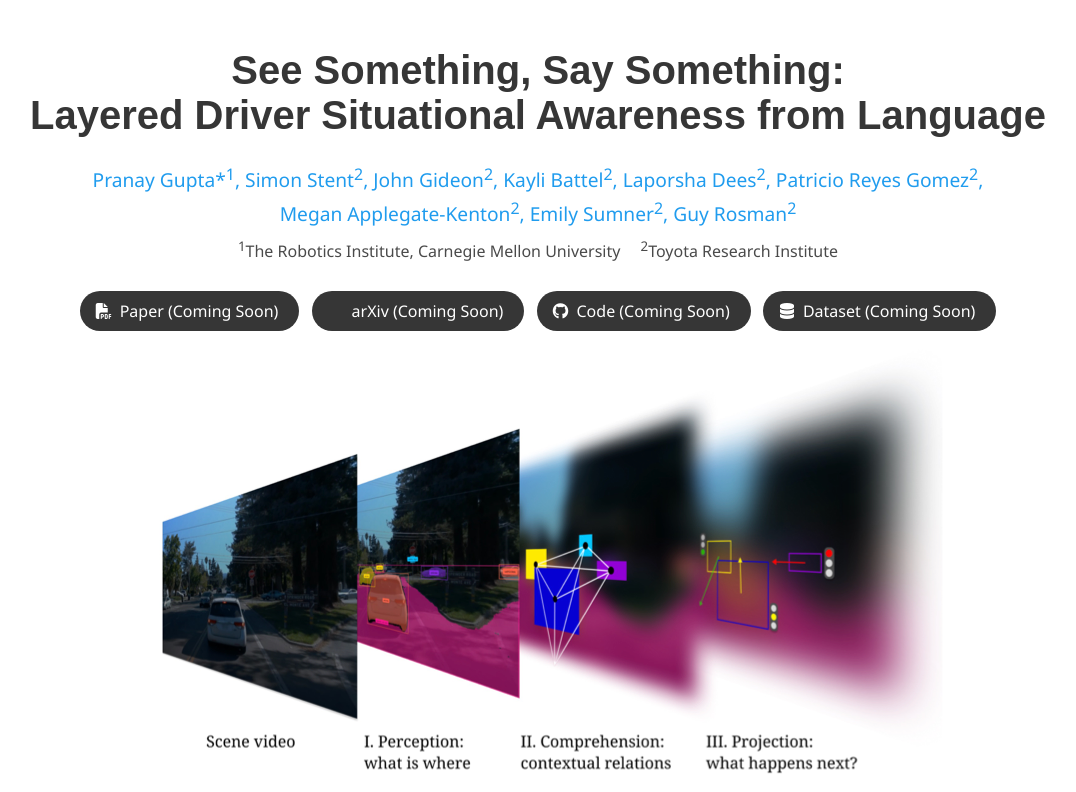
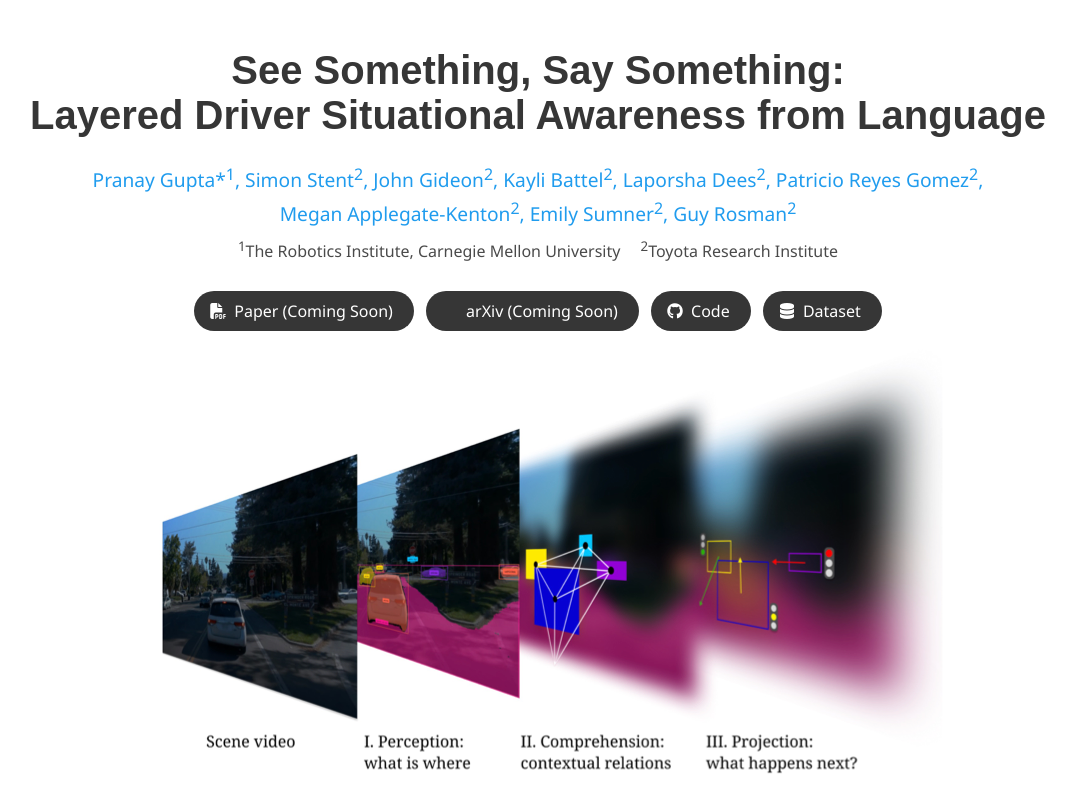
Before and after one commit to LayeredSituationalAwareness/LayeredSituationalAwareness.github.io, a plain HTML site: page index.html in a window 1280 px wide. Shown: the top 792 px of the page, without its empty margins (102-1178 px from the left). Drawn offline with nearby package versions, Linux system fonts and the light colour scheme; some icons are missing; a web font is replaced by a local one.

Commit message:
added code and dataset github links

```diff
--- a/index.html
+++ b/index.html
@@ -121,19 +121,19 @@
           </a>
         </span>
         <span class="link-block">
-          <a href="https://LayeredSituationalAwareness.github.io" class="button is-normal is-rounded is-dark">
+          <a href="https://github.com/ToyotaResearchInstitute/LayeredSituationalAwareness" class="button is-normal is-rounded is-dark">
             <span class="icon">
               <i class="fab fa-github"></i>
             </span>
-            <span>Code (Coming Soon)</span>
+            <span>Code</span>
           </a>
         </span>
         <span class="link-block">
-          <a href="https://LayeredSituationalAwareness.github.io" class="button is-normal is-rounded is-dark">
+          <a href="https://github.com/ToyotaResearchInstitute/LayeredSituationalAwareness" class="button is-normal is-rounded is-dark">
             <span class="icon">
               <i class="fas fa-database"></i>
             </span>
-            <span>Dataset (Coming Soon)</span>
+            <span>Dataset</span>
           </a>
         </span>
       </div>
```
